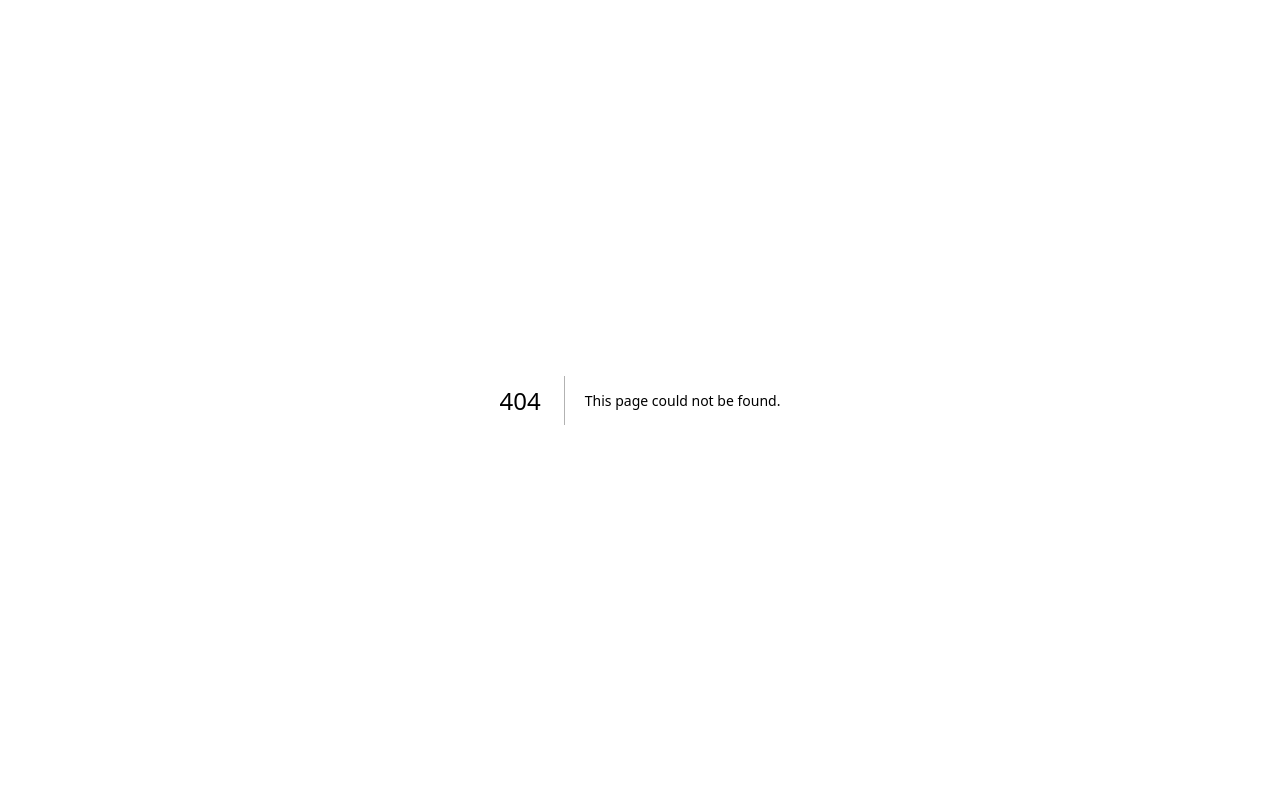
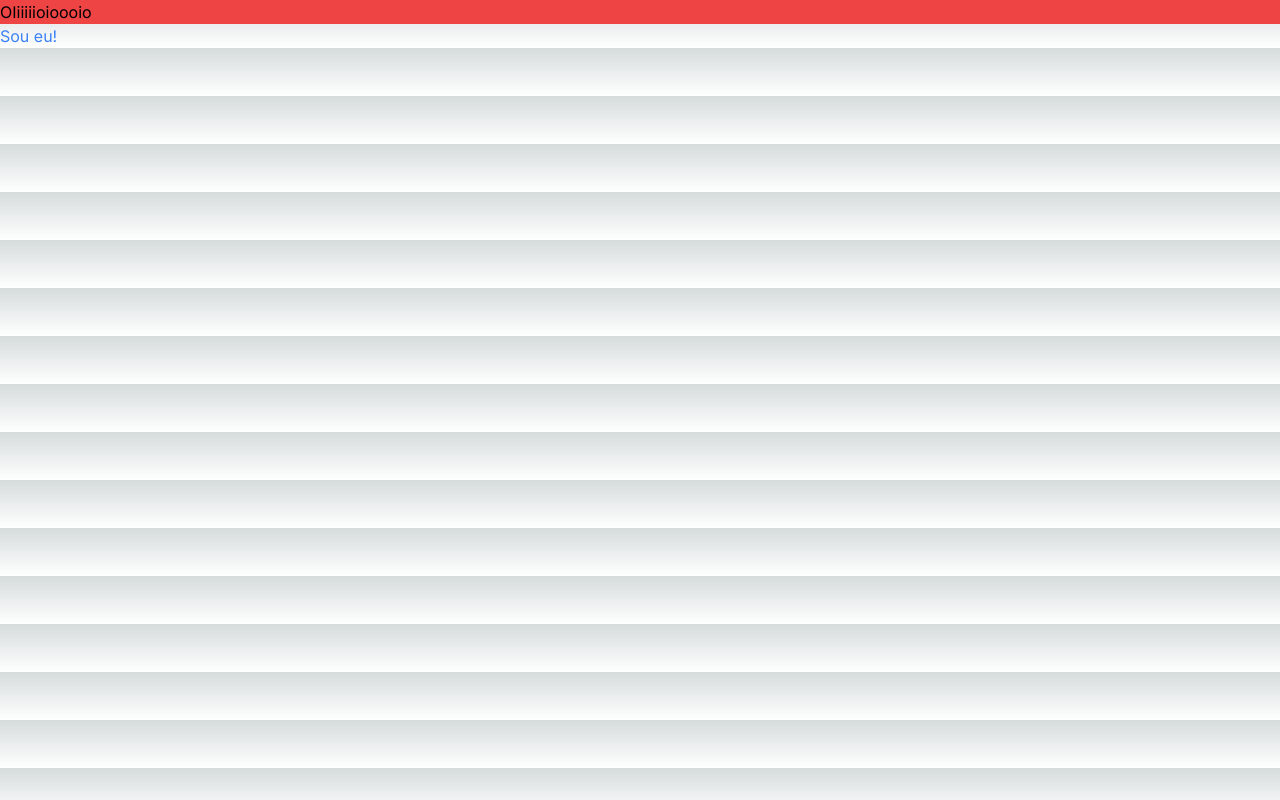
Before and after one commit to Anemaygi/petsites-training, a Next.js app: page /membros in a window 1280 px wide. Before the commit this address had no page. Built offline with nearby package versions, Linux system fonts and the light colour scheme.

Commit message:
gravandoooo

```diff
--- /dev/null
+++ b/src/app/membros/name.tsx
@@ -0,0 +1,6 @@
+
+export default function Name() {
+    return (
+      <h1 className="text-blue-500">Sou eu!</h1>
+    );
+  }
--- /dev/null
+++ b/src/app/membros/page.tsx
@@ -0,0 +1,11 @@
+import MyComponent from "@/components/myComponent";
+import Name from "./name";
+
+export default function Membros() {
+  return (
+    <div>
+        <MyComponent />
+        <Name />
+    </div>
+  );
+}
--- a/src/app/page.tsx
+++ b/src/app/page.tsx
@@ -1,3 +1,4 @@
+import MyComponent from "@/components/myComponent";
 import Image from "next/image";
 
 export default function Home() {
--- /dev/null
+++ b/src/components/myComponent.tsx
@@ -0,0 +1,5 @@
+export default function MyComponent() {
+  return (
+    <div className="bg-red-500">OIiiiiioioooio</div>
+  );
+}
```
